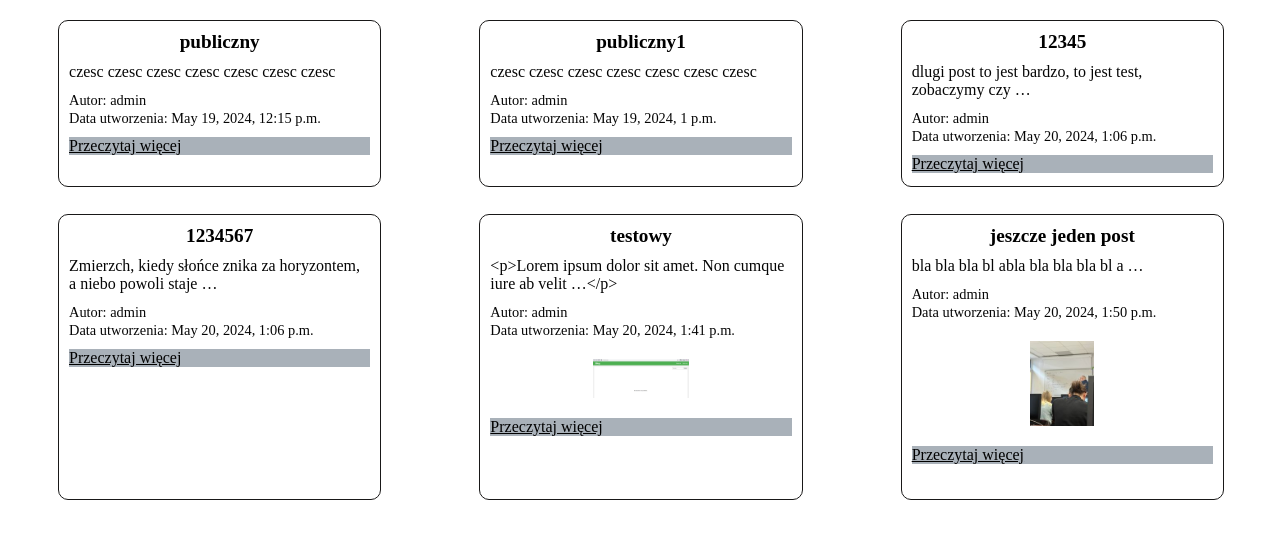
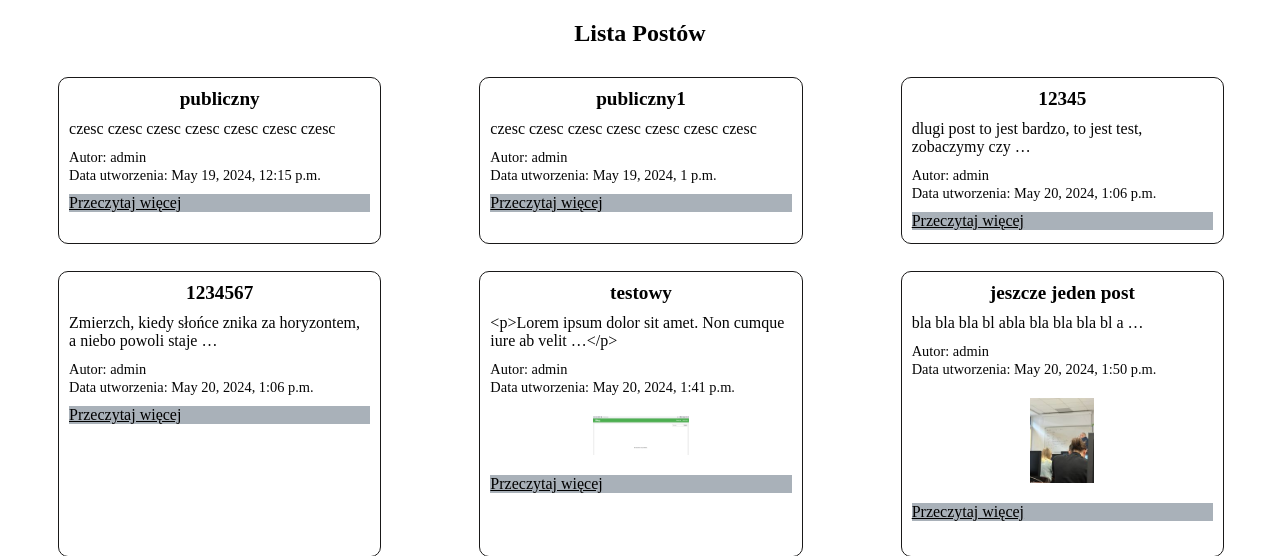
Before and after one commit to PiotrDabrowski232/Blog, a Django app: page /posty/ in a window 1280 px wide. Shown: the part 108-664 px from the top of the page. Run offline with Django 5.2, Linux system fonts and the light colour scheme; data comes from the database, SQL or seed files in the repository.

Commit message:
mala zmiana

```diff
--- a/blog/mainapp/templates/post/post_list.html
+++ b/blog/mainapp/templates/post/post_list.html
@@ -10,7 +10,7 @@
     margin-bottom: 20px;
     margin-top: 10px;
     width: 100%;
-    height: 85% ;
+    height: 85%;
     overflow: hidden;
   }
 
@@ -54,6 +54,14 @@
     background-color: #515253;
   }
 
+  .post-label {
+    font-size: 1.5rem;
+    font-weight: bold;
+    color: #000000;
+    text-align: center;
+    margin-bottom: 20px;
+  }
+
   @media (min-width: 768px) {
     .col-md-4 {
       flex: 0 0 calc(27% - 20px);
@@ -75,6 +83,7 @@
 </style>
 
 <div class="container mt-5">
+  <h2 class="post-label">Lista Postów</h2>
   <div class="row justify-content-center">
     {% for post in posts %}
     <div class="col-md-4 mb-3">
```
